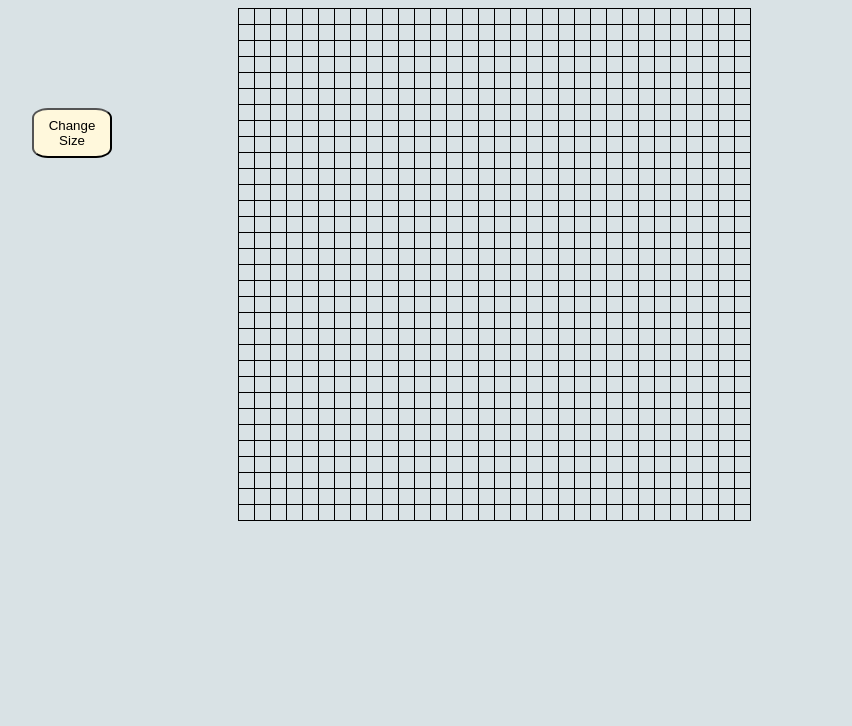
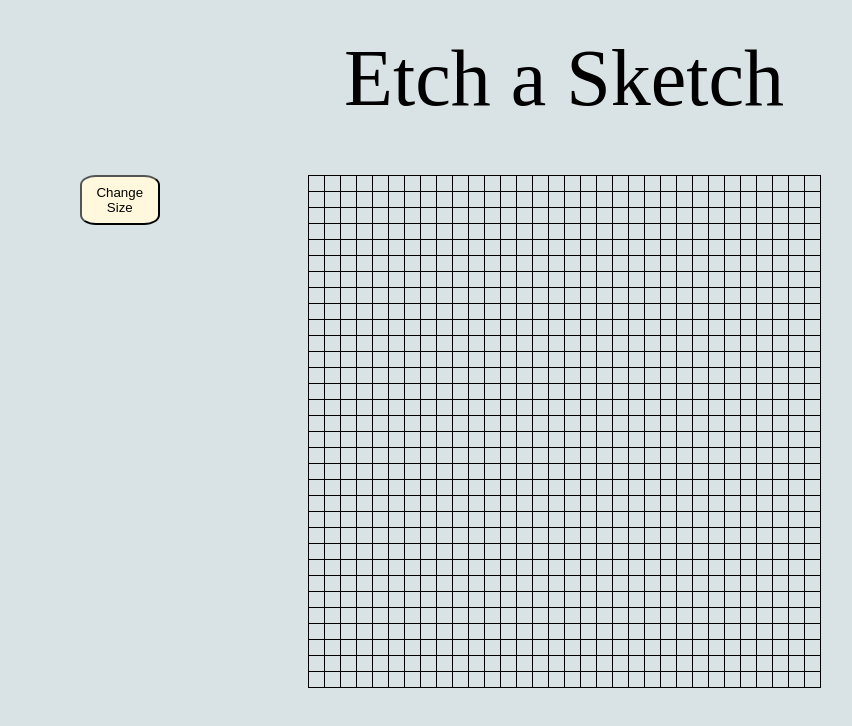
Before and after one commit to YMirzaa/etch-a-sketch, a plain HTML site: page index.html in a window 1280 px wide. Shown: the whole page, without its empty margins (76-928 px from the left). Drawn offline with Linux system fonts and the light colour scheme.

Commit message:
header added and flex is fixed

```diff
--- a/index.html
+++ b/index.html
@@ -9,8 +9,13 @@
     <link rel="stylesheet" href="style.css">
 </head>
 <body>
-    <button id="squareButton">Change Size</button>
-    <div class="container">
+    <p id="header"> Etch a Sketch </p>
+    <div id="mainContainer">
+        <div class="button">
+            <button id="squareButton">Change Size</button>
+        </div>
+        <div class="gridContainer"></div>
+        <div class="emptyContainer"></div>
     </div>
 
 </body>
--- a/js-script.js
+++ b/js-script.js
@@ -1,6 +1,6 @@
 let gridSize = 32;
 
-const container = document.querySelector('.container');
+const container = document.querySelector('.gridContainer');
 
 makeGrid(gridSize);
 
--- a/style.css
+++ b/style.css
@@ -1,17 +1,28 @@
 body{
     display: flex;
+    flex-direction: column;
     background-color: rgb(217, 226, 229);
 }
 
-.container{
+#header{
+    text-align: center;
+    font-size: 80px;
+    margin: 2% 0 4% 0 ;
+    font-family: 'Times New Roman', Times, serif;
+}
+
+#mainContainer{
+    display: flex;
+    justify-content: space-around;
+}
+
+.gridContainer{
     flex: 0 0 auto;
     display: flex;
     flex-direction: column;
 
     width: 512px;
     height: 512px;
-    margin: auto;
-    margin-left: 10%;
 
     border-left: 1px solid black;
     border-bottom: 1px solid black;
@@ -19,6 +30,10 @@
 .rowContainer{
     flex: 1;
     display: flex;
+}
+
+.emptyContainer{
+    flex:1;
 }
 
 .grid{
@@ -32,10 +47,14 @@
 }
 
 
+.button{
+    flex:1;
+    display: flex;
+    justify-content: center;
+    align-items: flex-start;
+}
 
 #squareButton {
-    flex: 0 0 auto;
-    margin: 100px 0px 0px 100px;
     width: 80px;
     height: 50px;
 
```
